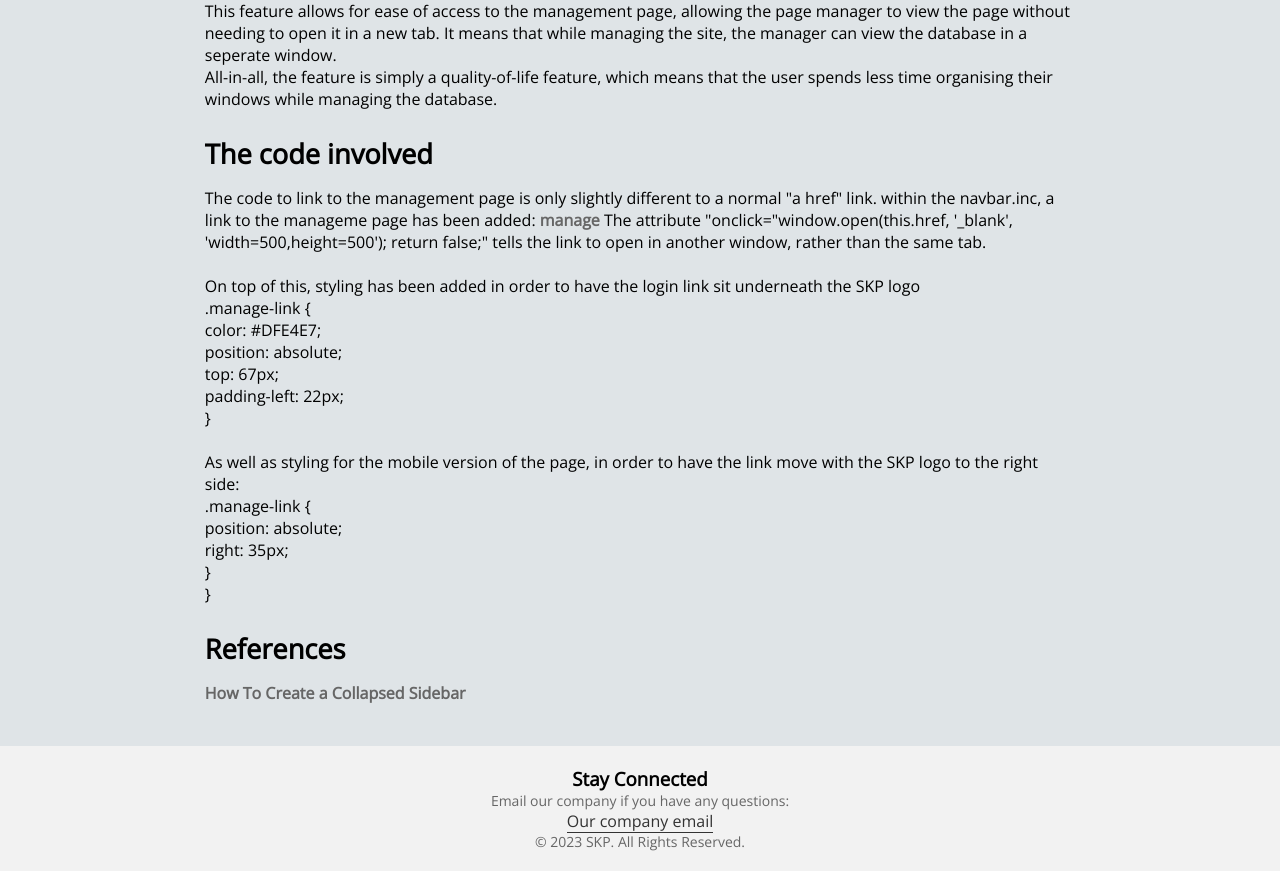
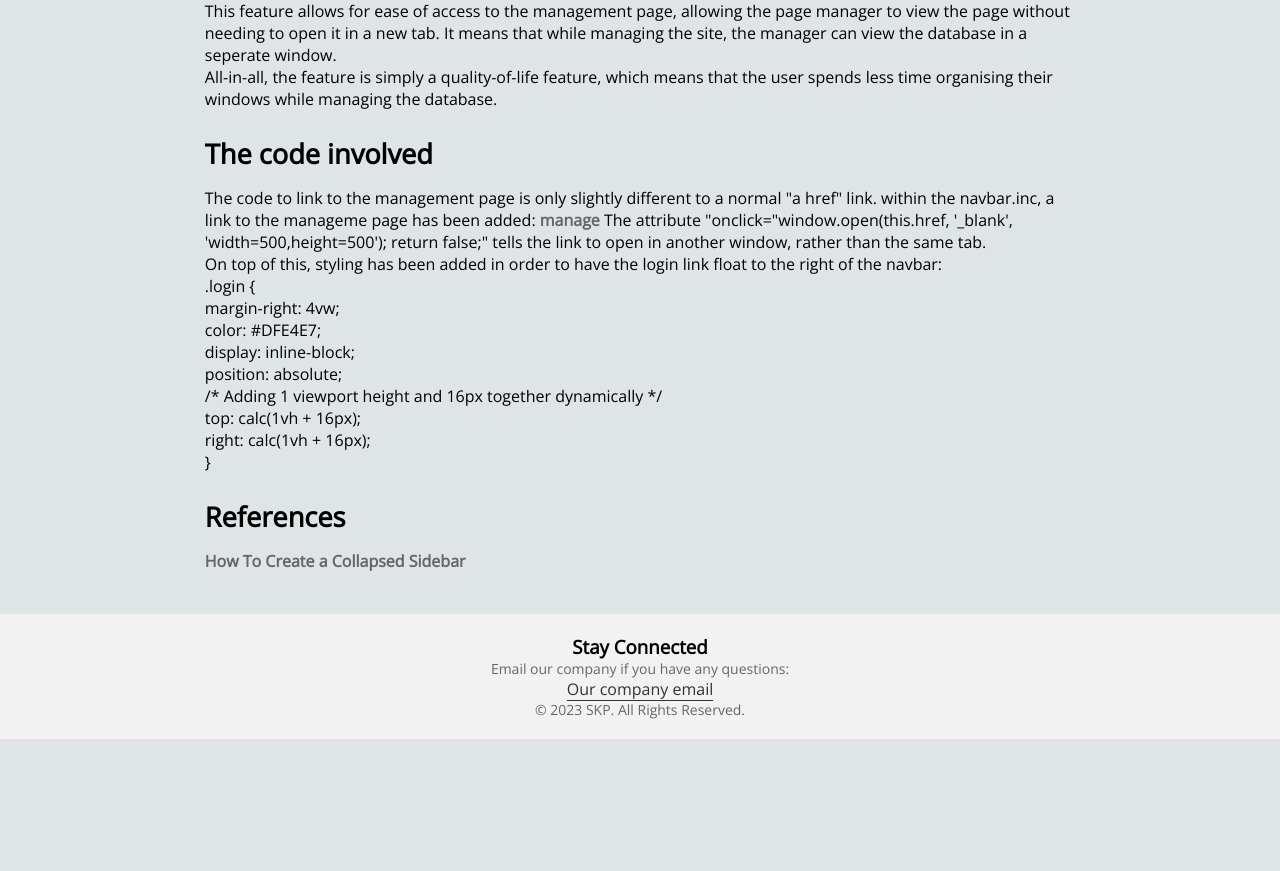
Before and after one commit to achuchuva/samurai-kamikaze-pilots, a PHP site: page /enhancements.php in a window 1280 px wide. Shown: the part 2431-3302 px from the top of the page. After the commit the page ends 3170 px from the top, so only its background shows below. Run offline with PHP 8.4, Linux system fonts and the light colour scheme.

Commit message:
Revert "updated enhancements page"
This reverts commit 813d4f71a7a38579378de79888c99961511d49f6.

```diff
--- a/enhancements.php
+++ b/enhancements.php
@@ -126,21 +126,16 @@
                 to the manageme page has been added: <a href="manage.php" onclick="window.open(this.href, '_blank', 'width=500,height=500'); return false;">manage</a>
                 The attribute "onclick="window.open(this.href, '_blank', 'width=500,height=500'); return false;" tells the link to open in
                 another window, rather than the same tab. <br/>
-                <br/>
-                On top of this, styling has been added in order to have the login link sit underneath the SKP logo <br/>
-                .manage-link { <br/>
+                On top of this, styling has been added in order to have the login link float to the right of the navbar: <br/>
+                .login { <br/>
+                margin-right: 4vw; <br/>
                 color: #DFE4E7; <br/>
+                display: inline-block; <br/>
                 position: absolute; <br/>
-                top: 67px; <br/>
-                padding-left: 22px; <br/>
+                /* Adding 1 viewport height and 16px together dynamically */ <br/>
+                top: calc(1vh + 16px); <br/>
+                right: calc(1vh + 16px); <br/>
                 } <br/>
-                <br/>
-                As well as styling for the mobile version of the page, in order to have the link move with the SKP logo to the right side:  <br/>
-                .manage-link { <br/>
-                position: absolute; <br/>
-                right: 35px; <br/>
-                } <br/>
-}
             </p>
             <h3>References</h3>
             <p>
--- a/styles/mobile.css
+++ b/styles/mobile.css
@@ -44,8 +44,11 @@
 
   /* manage link styling*/
    .manage-link {
+     color: #DFE4E7;
      position: absolute;
+     top: 67px;
      right: 35px;
+     padding-left: 22px;
     }
 
   /* Apply custom styling for the icon to make it look like a button */
```
